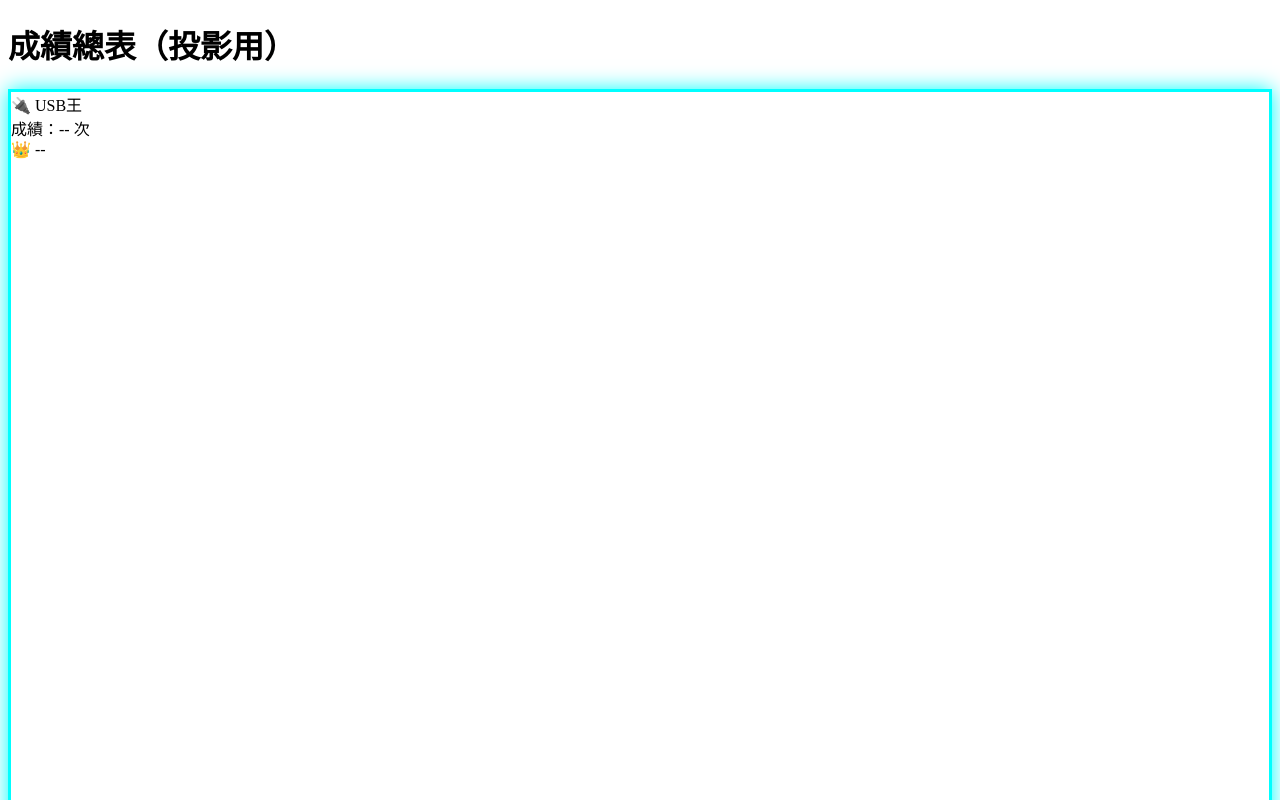
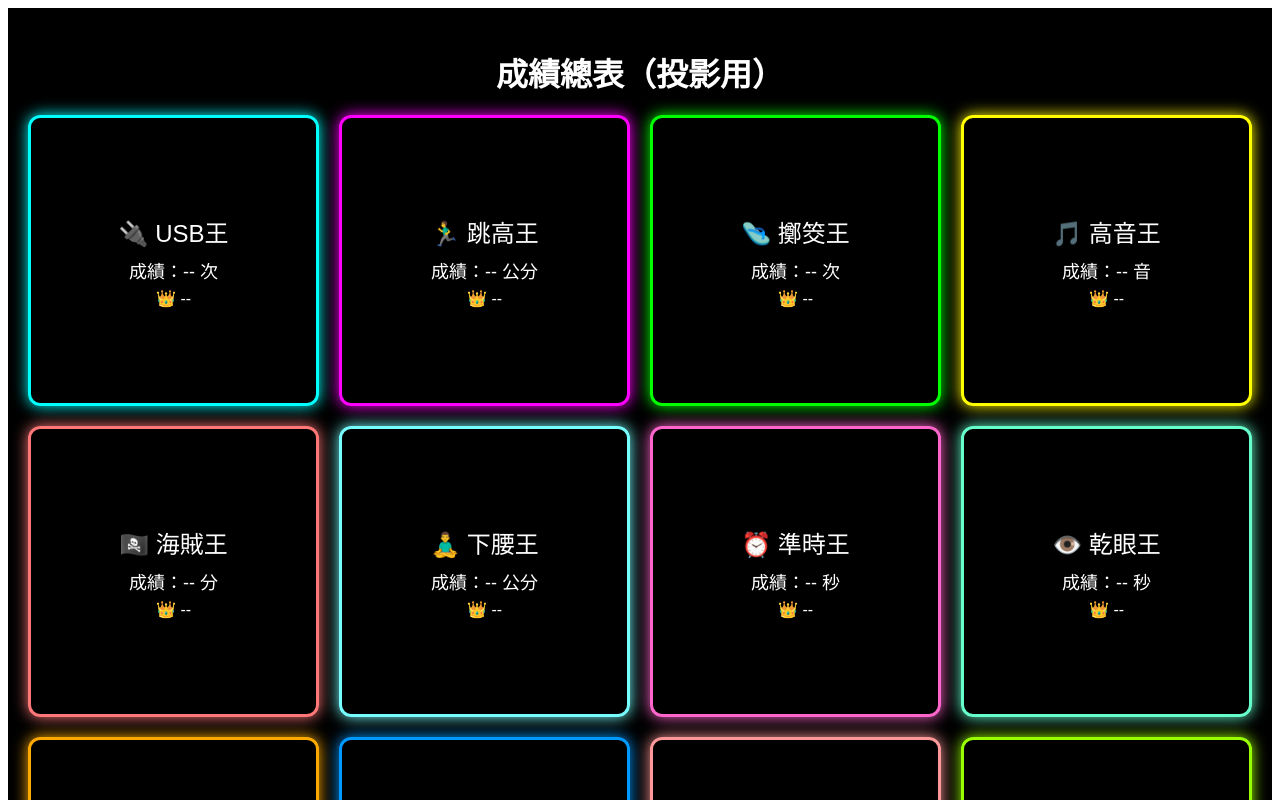
Before and after one commit to shuting72/who-is-yu-gi-oh, a Next.js app: page /display in a window 1280 px wide. Shown: the top 800 px of the page. Built offline with nearby package versions, Linux system fonts and the light colour scheme.

Commit message:
改用純 CSS 重構投影頁

```diff
--- a/pages/display.js
+++ b/pages/display.js
@@ -21,14 +21,15 @@ const defaultRecords = [
 ];
 
 const neonColors = [
-  "#00ffff", "#ff00ff", "#00ff00", "#ffff00", "#ff7777", "#77ffff",
-  "#ff66cc", "#66ffcc", "#ffaa00", "#0099ff", "#ff9999", "#99ff00",
+  "#00ffff", "#ff00ff", "#00ff00", "#ffff00",
+  "#ff7777", "#77ffff", "#ff66cc", "#66ffcc",
+  "#ffaa00", "#0099ff", "#ff9999", "#99ff00",
   "#00ff99", "#ffcc00", "#99ccff", "#ff66ff"
 ];
 
 export default function Display() {
-  const [records, setRecords] = useState(defaultRecords.map(item => ({
-    ...item,
+  const [records, setRecords] = useState(defaultRecords.map(r => ({
+    ...r,
     holder: "--",
     score: "--"
   })));
@@ -56,22 +57,33 @@ export default function Display() {
   }, []);
 
   return (
-    <div className="min-h-screen bg-black text-white px-6 py-8">
-      <h1 className="text-4xl font-bold text-center mb-8">成績總表（投影用）</h1>
-      <div className="grid grid-cols-4 gap-4 max-w-screen-xl mx-auto">
+    <div style={{ backgroundColor: "#000", color: "#fff", minHeight: "100vh", padding: "20px", fontFamily: "sans-serif" }}>
+      <h1 style={{ fontSize: "32px", textAlign: "center", marginBottom: "20px" }}>成績總表（投影用）</h1>
+      <div style={{
+        display: "grid",
+        gridTemplateColumns: "repeat(4, 1fr)",
+        gap: "20px",
+        maxWidth: "1400px",
+        margin: "0 auto"
+      }}>
         {records.map((item, i) => (
           <div
             key={i}
-            className="rounded-xl p-4 flex flex-col items-center justify-center text-center"
             style={{
-              border: `3px solid ${neonColors[i % neonColors.length]}`,
-              boxShadow: `0 0 20px ${neonColors[i % neonColors.length]}`,
-              aspectRatio: "1 / 1"
+              border: `3px solid ${neonColors[i]}`,
+              boxShadow: `0 0 15px ${neonColors[i]}`,
+              padding: "16px",
+              borderRadius: "12px",
+              textAlign: "center",
+              aspectRatio: "1 / 1",
+              display: "flex",
+              flexDirection: "column",
+              justifyContent: "center",
             }}
           >
-            <div className="text-3xl mb-2">{item.icon} {item.name}</div>
-            <div className="text-xl">成績：{item.score} {item.unit}</div>
-            <div className="text-md mt-1">👑 {item.holder}</div>
+            <div style={{ fontSize: "24px", marginBottom: "8px" }}>{item.icon} {item.name}</div>
+            <div style={{ fontSize: "18px" }}>成績：{item.score} {item.unit}</div>
+            <div style={{ fontSize: "16px", marginTop: "6px" }}>👑 {item.holder}</div>
           </div>
         ))}
       </div>
```
